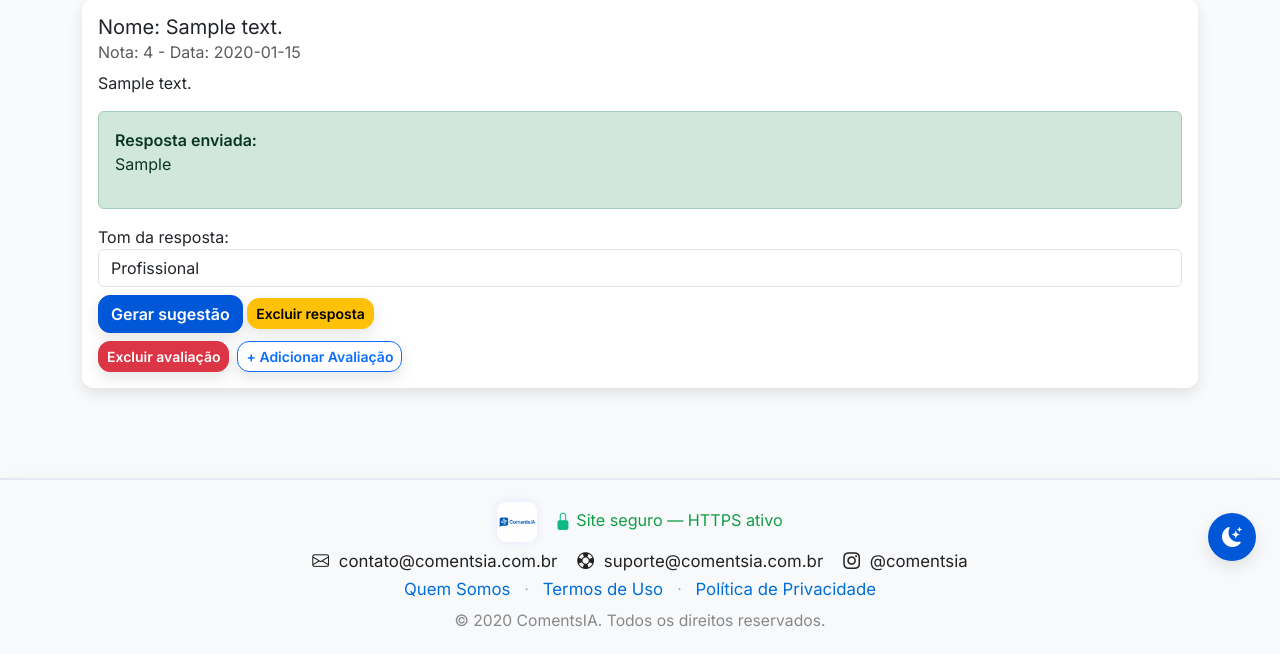
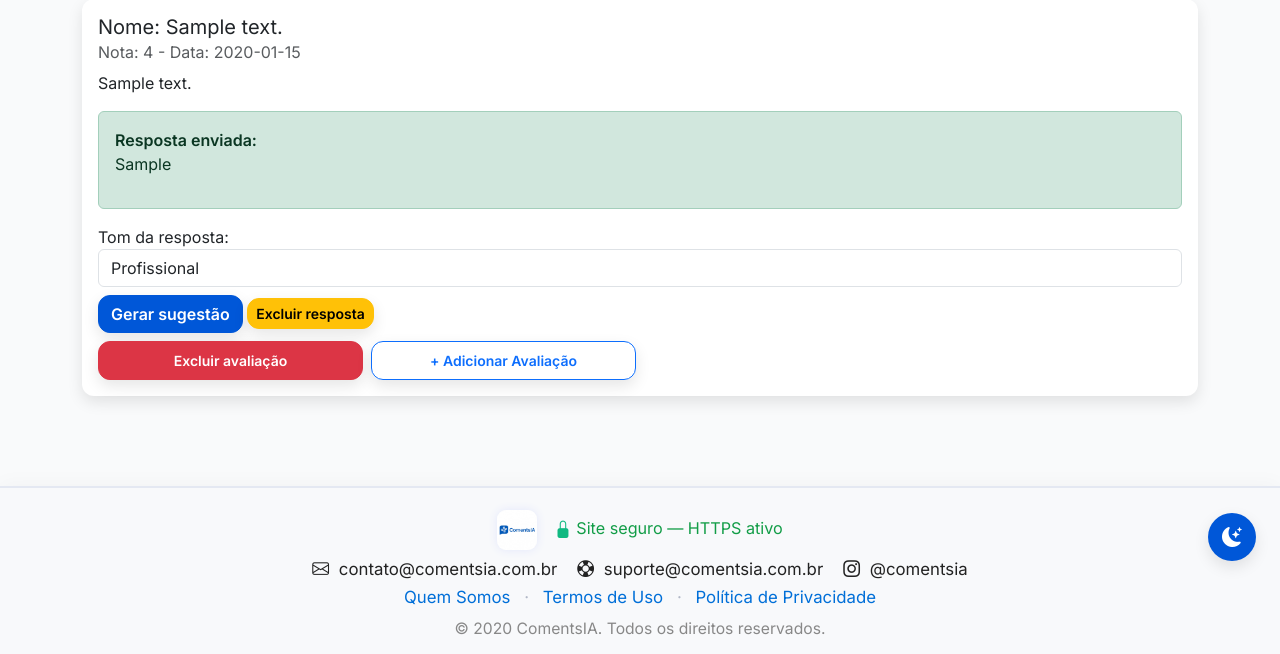
Before and after one commit to Andersonmendes2025/ComentsIA, a Flask app: template templates/reviews.html in a window 1280 px wide. Shown: the part 223-877 px from the top of the page. Before the commit the page ends 850 px from the top, so only its background shows below. Run offline with Flask 3, Linux system fonts and the light colour scheme; tables that the repository leaves empty hold one stand-in row (values such as "Sample post"); the template is opened without the code that fills it: values that come from a table or form of the project are taken from there, most other values are stand-ins (such as "Sample title", 1, 10 or a date in 2020).

Commit message:
Alterando html

```diff
--- a/templates/reviews.html
+++ b/templates/reviews.html
@@ -50,9 +50,14 @@
           {% if review.replied %}
             <button class="btn btn-warning btn-sm mt-2 me-2" onclick="deleteReply({{ review.id }})">Excluir resposta</button>
           {% endif %}
-          <div class="d-flex gap-2 mt-2">
-            <button class="btn btn-danger btn-sm" onclick="deleteReview({{ review.id }})">Excluir avaliação</button>
-            <a href="{{ url_for('add_review') }}" class="btn btn-outline-primary btn-sm">+ Adicionar Avaliação</a>
+            <div class="row mt-2 gx-2">
+              <div class="col-6 col-md-4 col-lg-3">
+                <button class="btn btn-danger btn-sm py-2 w-100" onclick="deleteReview({{ review.id }})">Excluir avaliação</button>
+              </div>
+              <div class="col-6 col-md-4 col-lg-3">
+                <a href="{{ url_for('add_review') }}" class="btn btn-outline-primary btn-sm py-2 w-100">+ Adicionar Avaliação</a>
+              </div>
+            </div>
           </div>
         </div>
       </div>
```
